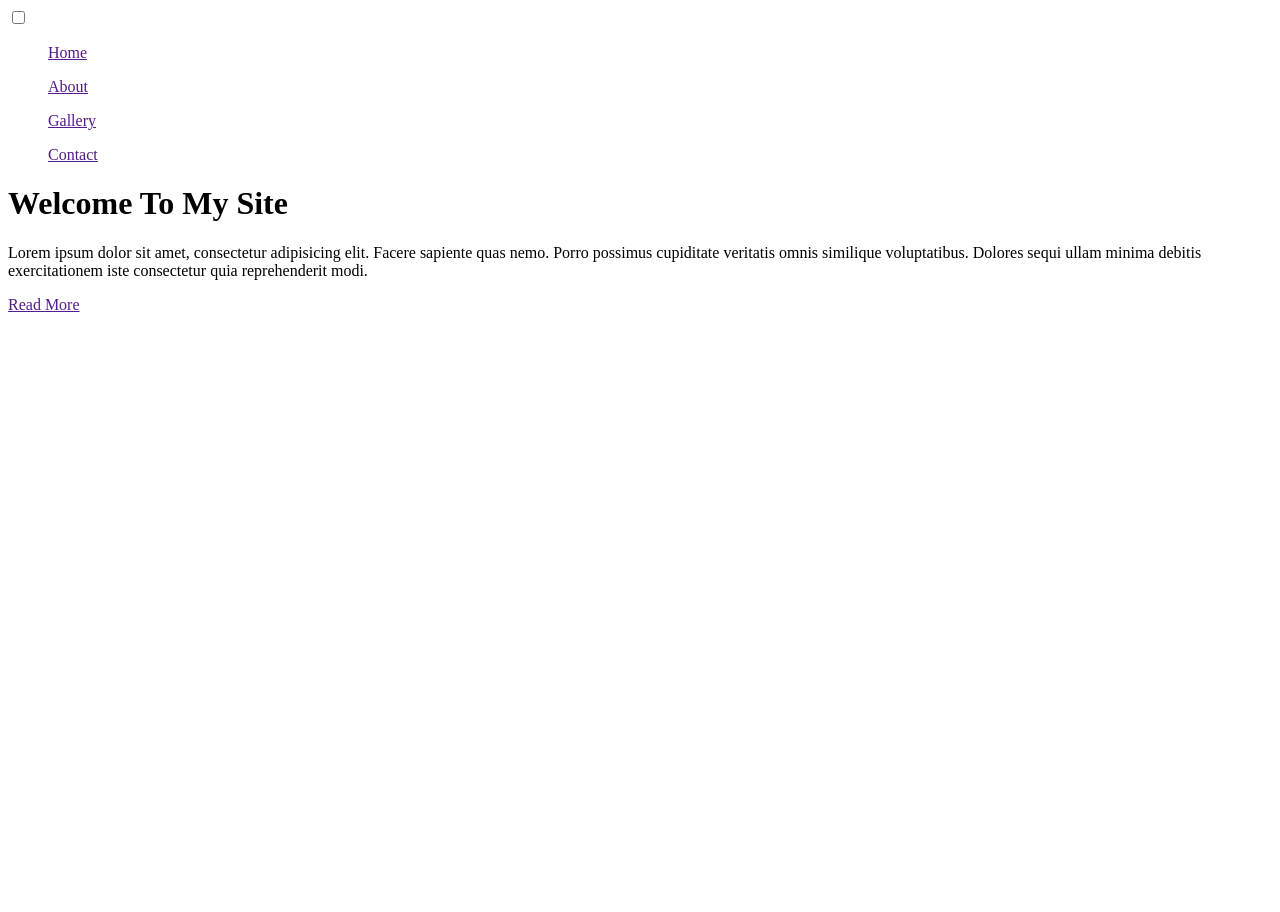
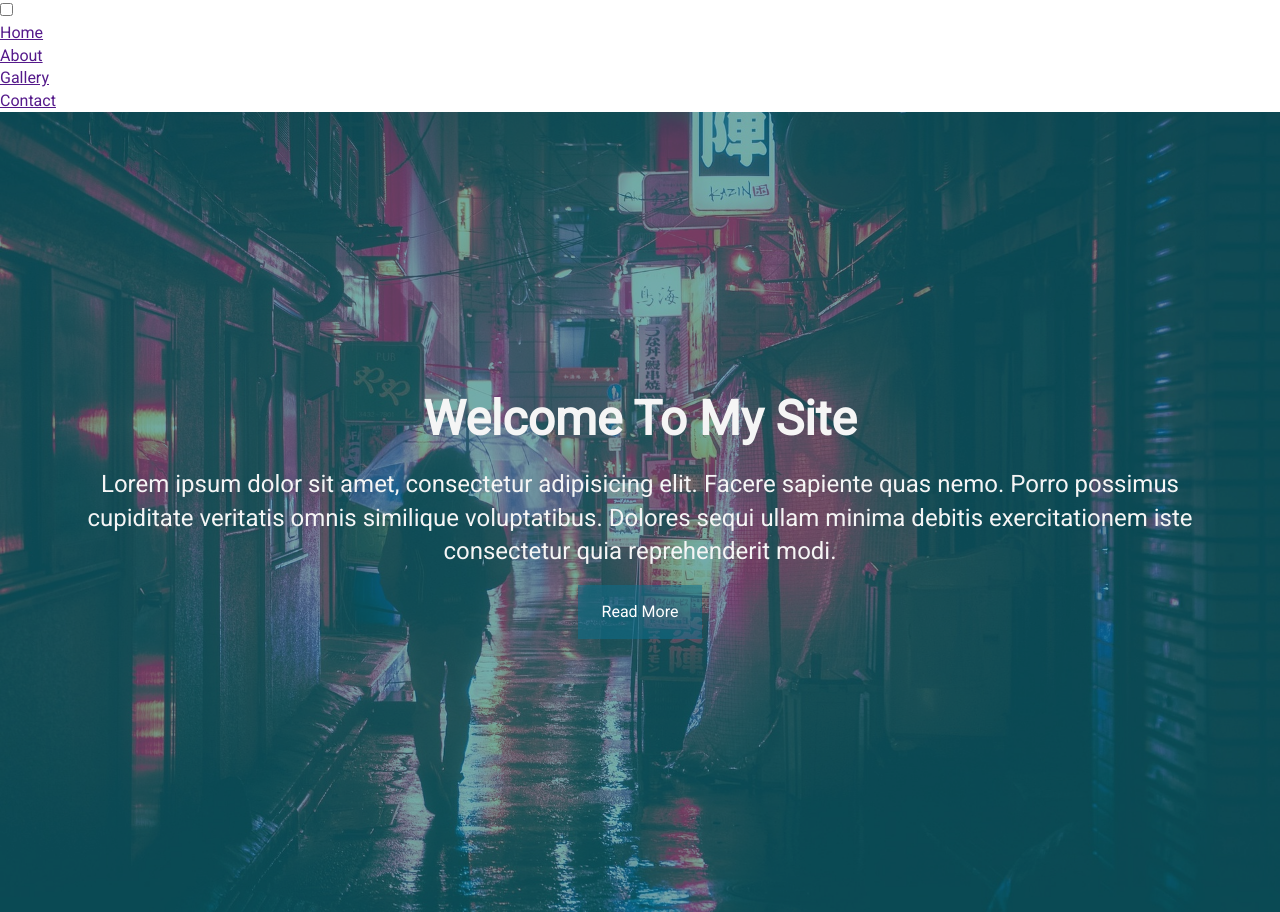
Before and after one commit to monybaruch/Hamburger-Menu, a plain HTML site: page index.html in a window 1280 px wide. Before the commit the page ends 800 px from the top, so only its background shows below. Drawn offline with Linux system fonts and the light colour scheme.

Commit message:
adding a picture and centering the content with flex box

```diff
--- a/css/style.css
+++ b/css/style.css
@@ -0,0 +1,73 @@
+:root {
+  --primary-color: rgba(13, 110, 139, 0.55);
+  --secondary-color: rgba(229, 148, 0, 0.9);
+  --overlay-color: rgba(24, 39, 51, 0.85);
+  --menu-speed: 0.75s;
+}
+
+* {
+  margin: 0;
+  padding: 0;
+  box-sizing: border-box;
+}
+
+body {
+  font-family: "Roboto", sans-serif;
+  line-height: 1.4;
+}
+
+.container {
+  max-height: 960px;
+  margin: auto;
+  overflow: hidden;
+  padding: 0 3rem;
+}
+
+#showcase {
+  background: var(--primary-color);
+  color: whitesmoke;
+  height: 100vh;
+  position: relative;
+}
+
+#showcase::before {
+  content: "";
+  position: absolute;
+  background: url(../img/japan-g6ac4f1c19_1920.jpg) no-repeat center
+    center/cover;
+  top: 0;
+  left: 0;
+  width: 100%;
+  height: 100%;
+  z-index: -1;
+}
+
+#showcase .showcase-container {
+  display: flex;
+  justify-content: center;
+  align-items: center;
+  text-align: center;
+  flex-direction: column;
+  height: 100%;
+}
+
+#showcase h1 {
+  font-size: 3rem;
+  margin-bottom: 1rem;
+}
+#showcase p {
+  font-size: 1.5rem;
+  margin-bottom: 1rem;
+}
+.btn {
+  font-size: 1rem;
+  text-decoration: none;
+  background: var(--primary-color);
+  color: white;
+  padding: 1rem 1.5rem;
+  transition: opacity 1s ease-in-out;
+}
+
+.btn:hover {
+  opacity: 0.7;
+}
--- a/index.html
+++ b/index.html
@@ -4,6 +4,13 @@
     <meta charset="UTF-8" />
     <meta http-equiv="X-UA-Compatible" content="IE=edge" />
     <meta name="viewport" content="width=device-width, initial-scale=1.0" />
+    <link rel="preconnect" href="https://fonts.googleapis.com" />
+    <link rel="preconnect" href="https://fonts.gstatic.com" crossorigin />
+    <link
+      href="https://fonts.googleapis.com/css2?family=Roboto:wght@300;400&display=swap"
+      rel="stylesheet"
+    />
+
     <link rel="stylesheet" href="../Hamburger-Menu/css/style.css" />
     <link rel="stylesheet" href="../Hamburger-Menu/css/menu.css" />
     <title>Hamburger-Menu-Overlay</title>
```
